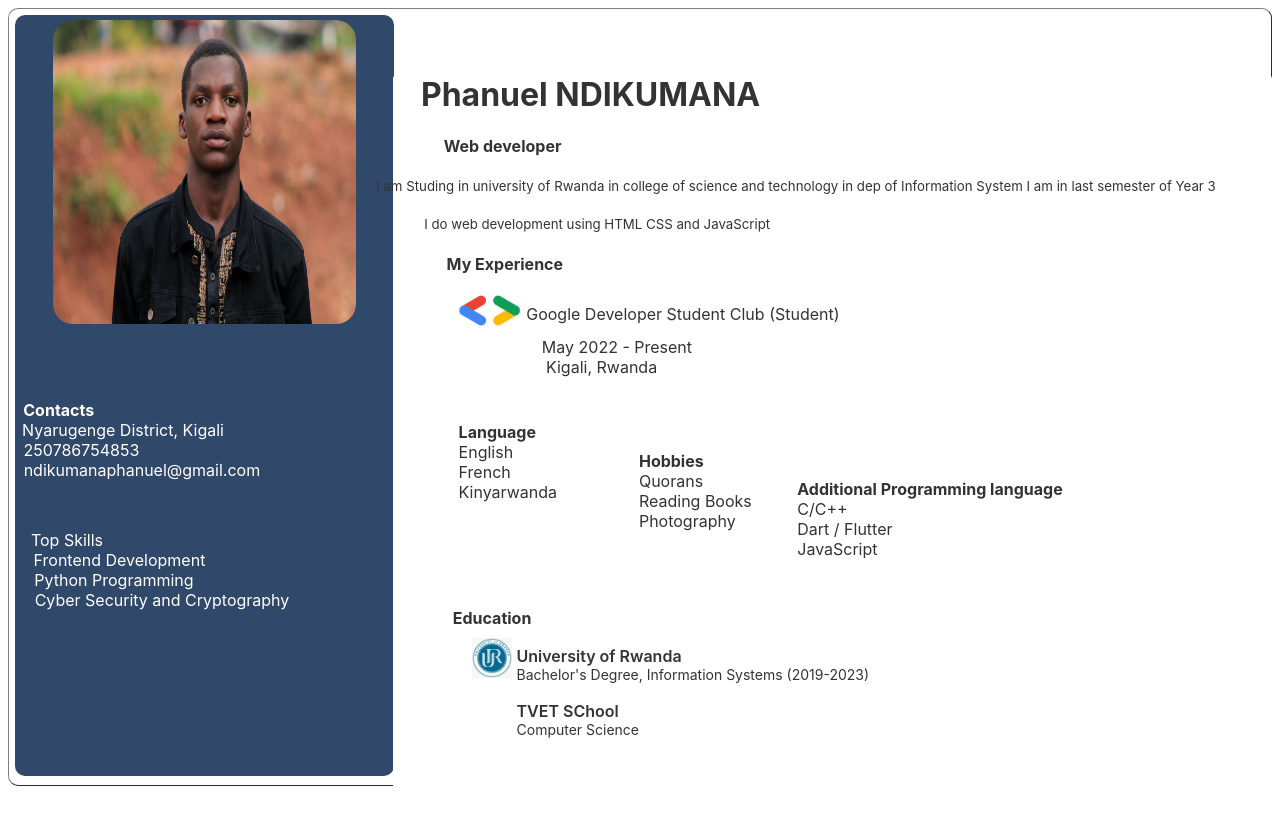
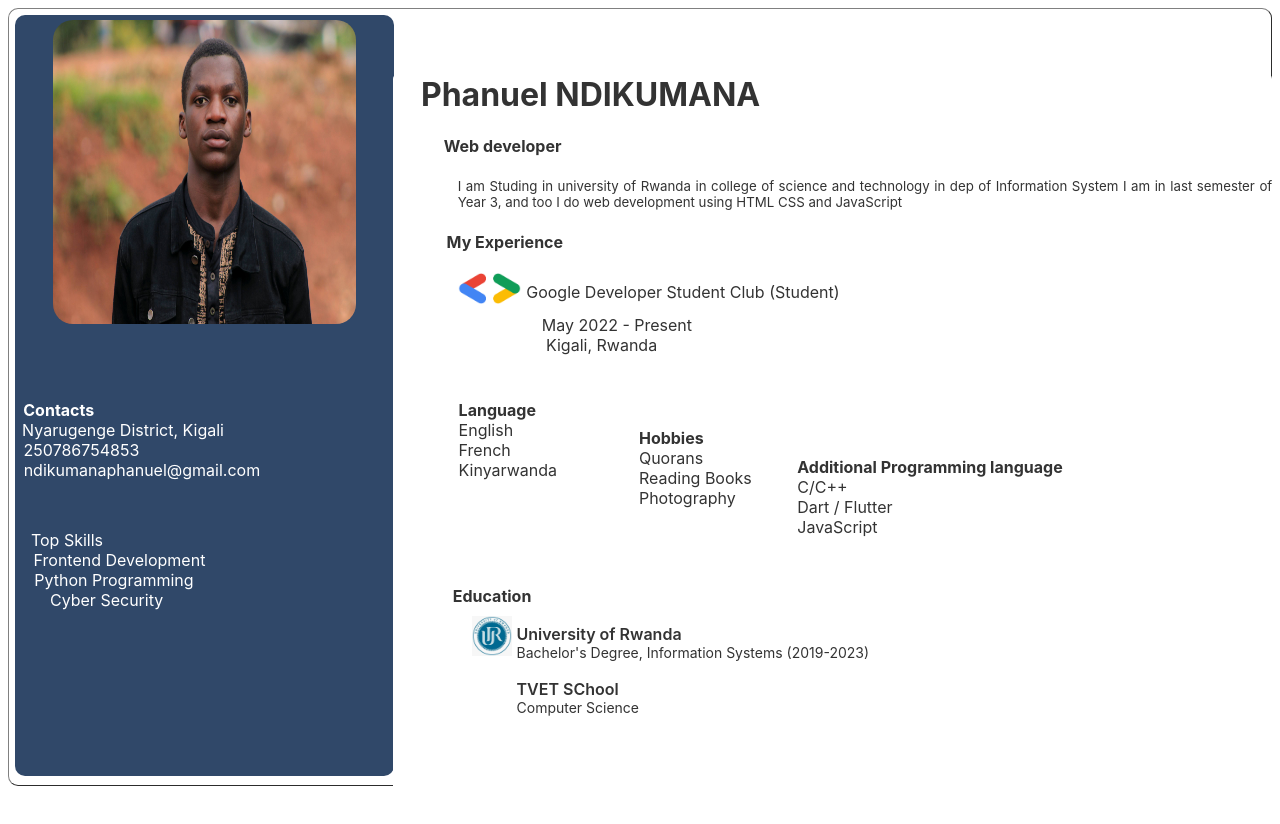
Before and after one commit to phanuelnd/myresume, a plain HTML site: page index.html in a window 1280 px wide. Drawn offline with Linux system fonts and the light colour scheme.

Commit message:
last one for today

```diff
--- a/css/mycss.css
+++ b/css/mycss.css
@@ -90,7 +90,7 @@ margin-left: -25%;;
 }
 .cyber
 {
-    margin-left: 10px;
+    margin-left: -27%;
 }
 
    .menu
@@ -118,7 +118,8 @@ margin-left: -25%;;
   h5{
     font-family: inter;
     font-weight: normal;
-    margin-left: -8.3%;
+    text-align: justify;
+    margin-left: 7.4%;
 
   }
   .ido
--- a/index.html
+++ b/index.html
@@ -34,7 +34,7 @@
     <br/>
     <label class="python">Python Programming</label>
     <br/>
-    <label class="cyber">Cyber Security and Cryptography</label>
+    <label class="cyber">Cyber Security</label>
     <br/>
      </div>
 </div>
@@ -42,9 +42,9 @@
     <h1>Phanuel NDIKUMANA</h1>
     <h4> Web developer</h4>
     <h5>I am Studing in university of Rwanda in college of science and technology in dep of
-        Information System I am in last semester of Year 3<br/></h5>
-        <h5 class="ido">I do web development using HTML
-        CSS and JavaScript</h5>
+        Information System I am in last semester of Year 3, and too I do web development using HTML
+        CSS and JavaScript<br/></h5>
+        <h5 class="ido"></h5>
         <h4 class="experience"> My Experience</h4>
         <div class="google-student"> <img src="images/google.png" class="imageforgoogle">
         </div>
```
